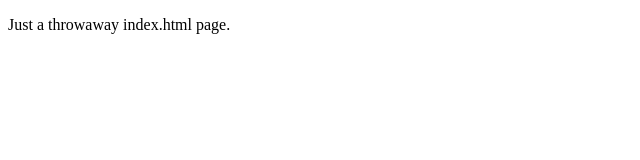
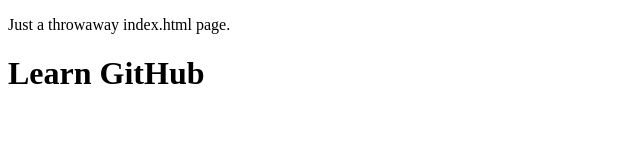
Before and after one commit to Mrclouders/learn-github, a plain HTML site: page index.html in a window 1280 px wide. Shown: the whole page, without its empty margins (0-640 px from the left). Drawn offline with Linux system fonts and the light colour scheme.

Commit message:
Update index.html

```diff
--- a/index.html
+++ b/index.html
@@ -1,9 +1,11 @@
 <!DOCTYPE html>
+<html lang="en">
 <html>
 <head>
   <title>Learn GitHub</title>
 </head>
 <body>
   <p>Just a throwaway index.html page.</p>
+  <h1>Learn GitHub</h1>
 </body>
 </html>
```
